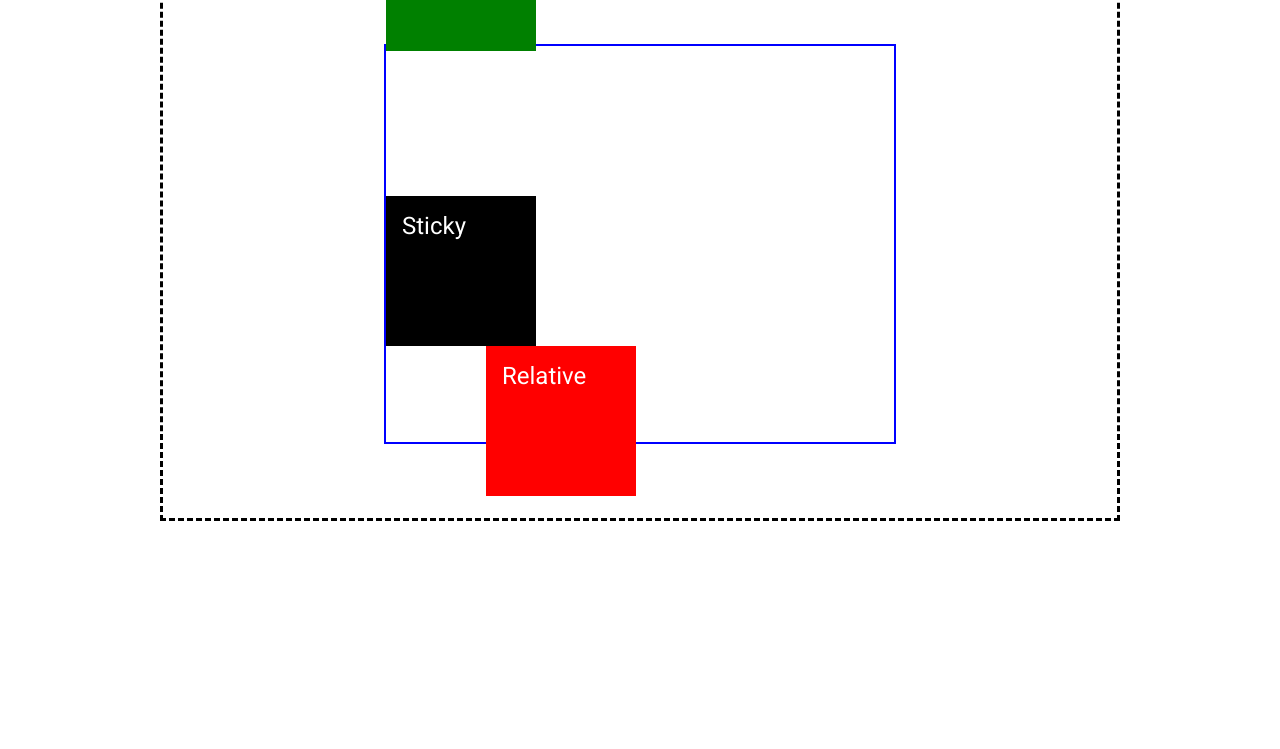
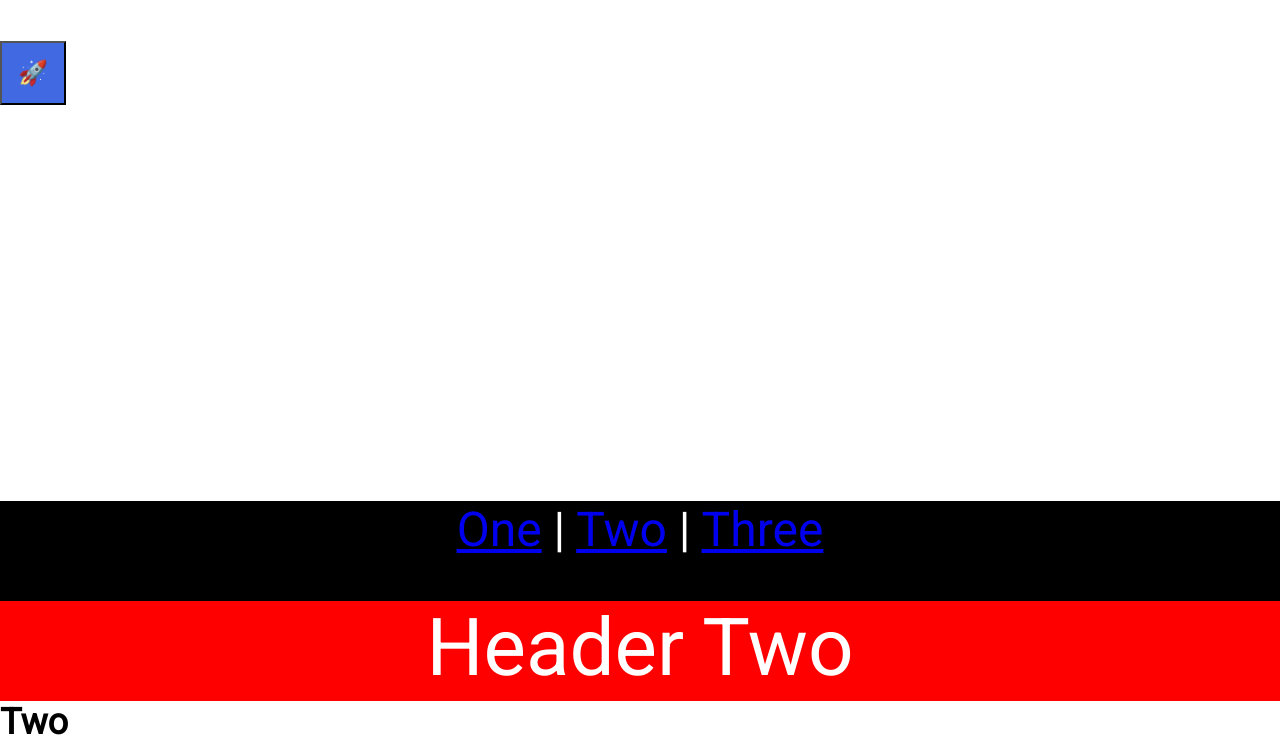
Before and after one commit to komlalex/My_CSS, a plain HTML site: page position/index.html in a window 1280 px wide. Shown: the part 199-948 px from the top of the page. Drawn offline with Linux system fonts and the light colour scheme.

Commit message:
Position demo

```diff
--- a/position/index.html
+++ b/position/index.html
@@ -7,7 +7,7 @@
     <link rel="stylesheet" href="style.css">
 </head>
 <body>
-    <div class="outer-container">
+   <!--  <div class="outer-container">
         <div class="inner-container">
             <div class="box absolute">
                 <p>Absolute</p>
@@ -22,6 +22,25 @@
                 <p>Sticky</p>
             </div>
         </div>
-    </div>
+    </div> -->
+
+    <button class="social">🚀</button>
+    <section id="one">
+        <header class="blue">Header One</header>
+        <h2>One</h2>
+    </section>
+    <section id="two">
+        <header class="red">Header Two</header>
+        <h2>Two</h2>
+    </section>
+    <section id="three">
+        <header class="green">Header Three</header>
+        <h2>Three</h2>
+    </section>
+    <footer>
+        <a href="#one">One</a> |
+        <a href="#two">Two</a> |
+        <a href="#three">Three</a>
+    </footer>
 </body>
 </html>
--- a/position/style.css
+++ b/position/style.css
@@ -61,3 +61,58 @@ body {
     position: sticky;
     top: 0;
 }
+/*Remember, how to make things disappear*/
+
+/***************************************************/
+
+html {
+    scroll-behavior:smooth;
+}
+section {
+    height: 100vh;
+}
+
+.blue {
+    background-color: blue;
+}
+.red {
+    background-color: red;
+}
+.green {
+    background-color: green;
+}
+
+header, footer{
+    color: #fff;
+    text-align: center;
+    height: 100px;
+
+}
+
+header {
+    position: sticky;
+    font-size: 5rem;
+    top: 0;
+}
+
+footer {
+    background-color: black;
+    position: sticky;
+    bottom: 0;
+    font-size: 3rem;
+}
+
+a:visited {
+    color: whitesmoke;
+}
+
+.social {
+    background-color: royalblue;
+    color: white;
+    font-size: inherit;
+    padding: 1rem;
+    position: fixed;
+    top: 30%;
+    left: 0;
+    z-index: 10
+}
```
